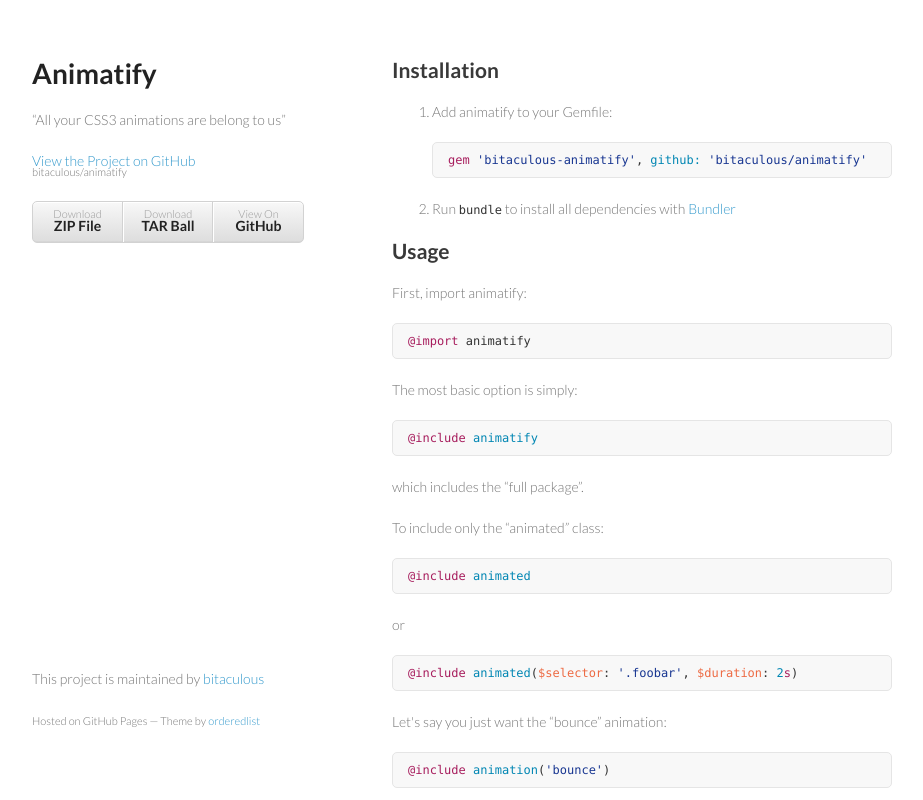
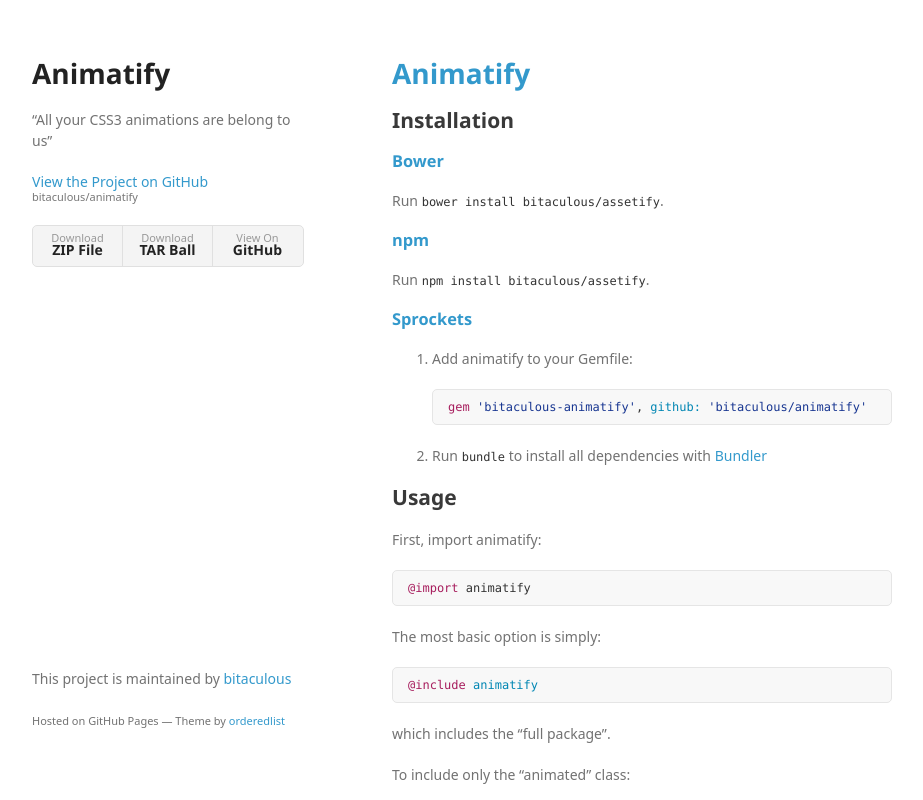
Before and after one commit to bitaculous/animatify, a plain HTML site: page index.html in a window 1280 px wide. Shown: the top 800 px of the page, without its empty margins (178-1101 px from the left). Drawn offline with Linux system fonts and the light colour scheme; a web font is replaced by a local one.

Commit message:
Create gh-pages branch via GitHub

```diff
--- a/index.html
+++ b/index.html
@@ -7,7 +7,7 @@
 
     <link rel="stylesheet" href="stylesheets/styles.css">
     <link rel="stylesheet" href="stylesheets/github-light.css">
-    <meta name="viewport" content="width=device-width, initial-scale=1, user-scalable=no">
+    <meta name="viewport" content="width=device-width">
     <!--[if lt IE 9]>
     <script src="//html5shiv.googlecode.com/svn/trunk/html5.js"></script>
     <![endif]-->
@@ -28,8 +28,28 @@
         </ul>
       </header>
       <section>
-        <h2>
+        <h1>
+<a id="animatify" class="anchor" href="#animatify" aria-hidden="true"><span class="octicon octicon-link"></span></a><a href="https://bitaculous.github.io/animatify/" title="“All your CSS3 animations are belong to us”">Animatify</a>
+</h1>
+
+<h2>
 <a id="installation" class="anchor" href="#installation" aria-hidden="true"><span class="octicon octicon-link"></span></a>Installation</h2>
+
+<h3>
+<a id="bower" class="anchor" href="#bower" aria-hidden="true"><span class="octicon octicon-link"></span></a><a href="http://bower.io" title="A package manager for the web">Bower</a>
+</h3>
+
+<p>Run <code>bower install bitaculous/assetify</code>.</p>
+
+<h3>
+<a id="npm" class="anchor" href="#npm" aria-hidden="true"><span class="octicon octicon-link"></span></a><a href="https://www.npmjs.com" title="A package manager for JavaScript">npm</a>
+</h3>
+
+<p>Run <code>npm install bitaculous/assetify</code>.</p>
+
+<h3>
+<a id="sprockets" class="anchor" href="#sprockets" aria-hidden="true"><span class="octicon octicon-link"></span></a><a href="https://github.com/sstephenson/sprockets" title="Rack-based asset packaging system">Sprockets</a>
+</h3>
 
 <ol>
 <li>
@@ -137,6 +157,8 @@
 <a id="code-status" class="anchor" href="#code-status" aria-hidden="true"><span class="octicon octicon-link"></span></a>Code Status</h2>
 
 <p><a href="https://travis-ci.org/bitaculous/animatify" title="Animatify at Travis CI"><img src="https://img.shields.io/travis/bitaculous/animatify.svg?style=flat" alt="Travis CI Status" title="Travis CI Status"></a>
+<a href="https://codeclimate.com/github/bitaculous/animatify" title="Animatify at Code Climate"><img src="https://img.shields.io/codeclimate/github/bitaculous/animatify.svg?style=flat" alt="Code Climate Status" title="Code Climate Status"></a>
+<a href="https://codeclimate.com/github/bitaculous/animatify" title="Test Coverage (Code Climate)"><img src="https://img.shields.io/codeclimate/coverage/github/bitaculous/animatify.svg?style=flat" alt="Test Coverage Status" title="Test Coverage Status"></a>
 <a href="https://gemnasium.com/bitaculous/animatify" title="Animatify at Gemnasium"><img src="https://img.shields.io/gemnasium/bitaculous/animatify.svg?style=flat" alt="Gemnasium Status" title="Gemnasium Status"></a></p>
 
 <h2>
--- a/stylesheets/styles.css
+++ b/stylesheets/styles.css
@@ -1,10 +1,65 @@
-@import url(https://fonts.googleapis.com/css?family=Lato:300italic,700italic,300,700);
+@font-face {
+  font-family: 'Noto Sans';
+  font-weight: 400;
+  font-style: normal;
+  src: url('../fonts/Noto-Sans-regular/Noto-Sans-regular.eot');
+  src: url('../fonts/Noto-Sans-regular/Noto-Sans-regular.eot?#iefix') format('embedded-opentype'),
+       local('Noto Sans'),
+       local('Noto-Sans-regular'),
+       url('../fonts/Noto-Sans-regular/Noto-Sans-regular.woff2') format('woff2'),
+       url('../fonts/Noto-Sans-regular/Noto-Sans-regular.woff') format('woff'),
+       url('../fonts/Noto-Sans-regular/Noto-Sans-regular.ttf') format('truetype'),
+       url('../fonts/Noto-Sans-regular/Noto-Sans-regular.svg#NotoSans') format('svg');
+}
+
+@font-face {
+  font-family: 'Noto Sans';
+  font-weight: 700;
+  font-style: normal;
+  src: url('../fonts/Noto-Sans-700/Noto-Sans-700.eot');
+  src: url('../fonts/Noto-Sans-700/Noto-Sans-700.eot?#iefix') format('embedded-opentype'),
+       local('Noto Sans Bold'),
+       local('Noto-Sans-700'),
+       url('../fonts/Noto-Sans-700/Noto-Sans-700.woff2') format('woff2'),
+       url('../fonts/Noto-Sans-700/Noto-Sans-700.woff') format('woff'),
+       url('../fonts/Noto-Sans-700/Noto-Sans-700.ttf') format('truetype'),
+       url('../fonts/Noto-Sans-700/Noto-Sans-700.svg#NotoSans') format('svg');
+}
+
+@font-face {
+  font-family: 'Noto Sans';
+  font-weight: 400;
+  font-style: italic;
+  src: url('../fonts/Noto-Sans-italic/Noto-Sans-italic.eot');
+  src: url('../fonts/Noto-Sans-italic/Noto-Sans-italic.eot?#iefix') format('embedded-opentype'),
+       local('Noto Sans Italic'),
+       local('Noto-Sans-italic'),
+       url('../fonts/Noto-Sans-italic/Noto-Sans-italic.woff2') format('woff2'),
+       url('../fonts/Noto-Sans-italic/Noto-Sans-italic.woff') format('woff'),
+       url('../fonts/Noto-Sans-italic/Noto-Sans-italic.ttf') format('truetype'),
+       url('../fonts/Noto-Sans-italic/Noto-Sans-italic.svg#NotoSans') format('svg');
+}
+
+@font-face {
+  font-family: 'Noto Sans';
+  font-weight: 700;
+  font-style: italic;
+  src: url('../fonts/Noto-Sans-700italic/Noto-Sans-700italic.eot');
+  src: url('../fonts/Noto-Sans-700italic/Noto-Sans-700italic.eot?#iefix') format('embedded-opentype'),
+       local('Noto Sans Bold Italic'),
+       local('Noto-Sans-700italic'),
+       url('../fonts/Noto-Sans-700italic/Noto-Sans-700italic.woff2') format('woff2'),
+       url('../fonts/Noto-Sans-700italic/Noto-Sans-700italic.woff') format('woff'),
+       url('../fonts/Noto-Sans-700italic/Noto-Sans-700italic.ttf') format('truetype'),
+       url('../fonts/Noto-Sans-700italic/Noto-Sans-700italic.svg#NotoSans') format('svg');
+}
 
 body {
+  background-color: #fff;
   padding:50px;
-  font:14px/1.5 Lato, "Helvetica Neue", Helvetica, Arial, sans-serif;
-  color:#777;
-  font-weight:300;
+  font: 14px/1.5 "Noto Sans", "Helvetica Neue", Helvetica, Arial, sans-serif;
+  color:#727272;
+  font-weight:400;
 }
 
 h1, h2, h3, h4, h5, h6 {
@@ -34,15 +89,22 @@
 
 a {
   color:#39c;
-  font-weight:400;
   text-decoration:none;
+}
+
+a:hover {
+  color:#069;
 }
 
 a small {
   font-size:11px;
   color:#777;
-  margin-top:-0.6em;
+  margin-top:-0.3em;
   display:block;
+}
+
+a:hover small {
+  color:#777;
 }
 
 .wrapper {
@@ -58,7 +120,7 @@
 }
 
 code, pre {
-  font-family:Monaco, Bitstream Vera Sans Mono, Lucida Console, Terminal;
+  font-family:Monaco, Bitstream Vera Sans Mono, Lucida Console, Terminal, Consolas, Liberation Mono, DejaVu Sans Mono, Courier New, monospace;
   color:#333;
   font-size:12px;
 }
@@ -99,33 +161,32 @@
   width:270px;
   float:left;
   position:fixed;
+  -webkit-font-smoothing:subpixel-antialiased;
 }
 
 header ul {
   list-style:none;
   height:40px;
-
   padding:0;
-
-  background: #eee;
-  background: -moz-linear-gradient(top, #f8f8f8 0%, #dddddd 100%);
-  background: -webkit-gradient(linear, left top, left bottom, color-stop(0%,#f8f8f8), color-stop(100%,#dddddd));
-  background: -webkit-linear-gradient(top, #f8f8f8 0%,#dddddd 100%);
-  background: -o-linear-gradient(top, #f8f8f8 0%,#dddddd 100%);
-  background: -ms-linear-gradient(top, #f8f8f8 0%,#dddddd 100%);
-  background: linear-gradient(top, #f8f8f8 0%,#dddddd 100%);
-
+  background: #f4f4f4;
   border-radius:5px;
-  border:1px solid #d2d2d2;
-  box-shadow:inset #fff 0 1px 0, inset rgba(0,0,0,0.03) 0 -1px 0;
+  border:1px solid #e0e0e0;
   width:270px;
 }
 
 header li {
   width:89px;
   float:left;
-  border-right:1px solid #d2d2d2;
+  border-right:1px solid #e0e0e0;
   height:40px;
+}
+
+header li:first-child a {
+  border-radius:5px 0 0 5px;
+}
+
+header li:last-child a {
+  border-radius:0 5px 5px 0;
 }
 
 header ul a {
@@ -135,17 +196,20 @@
   display:block;
   text-align:center;
   padding-top:6px;
-  height:40px;
+  height:34px;
+}
+
+header ul a:hover {
+  color:#999;
+}
+
+header ul a:active {
+  background-color:#f0f0f0;
 }
 
 strong {
   color:#222;
   font-weight:700;
-}
-
-header ul li + li {
-  width:88px;
-  border-left:1px solid #fff;
 }
 
 header ul li + li + li {
@@ -181,6 +245,7 @@
   float:left;
   position:fixed;
   bottom:50px;
+  -webkit-font-smoothing:subpixel-antialiased;
 }
 
 @media print, screen and (max-width: 960px) {
@@ -242,7 +307,11 @@
   }
 
   header ul {
-    display:none;
+    width:99%;
+  }
+
+  header li, header ul li + li + li {
+    width:33%;
   }
 }
 
```
Also changed, not shown: params.json (+1 -1 lines).
